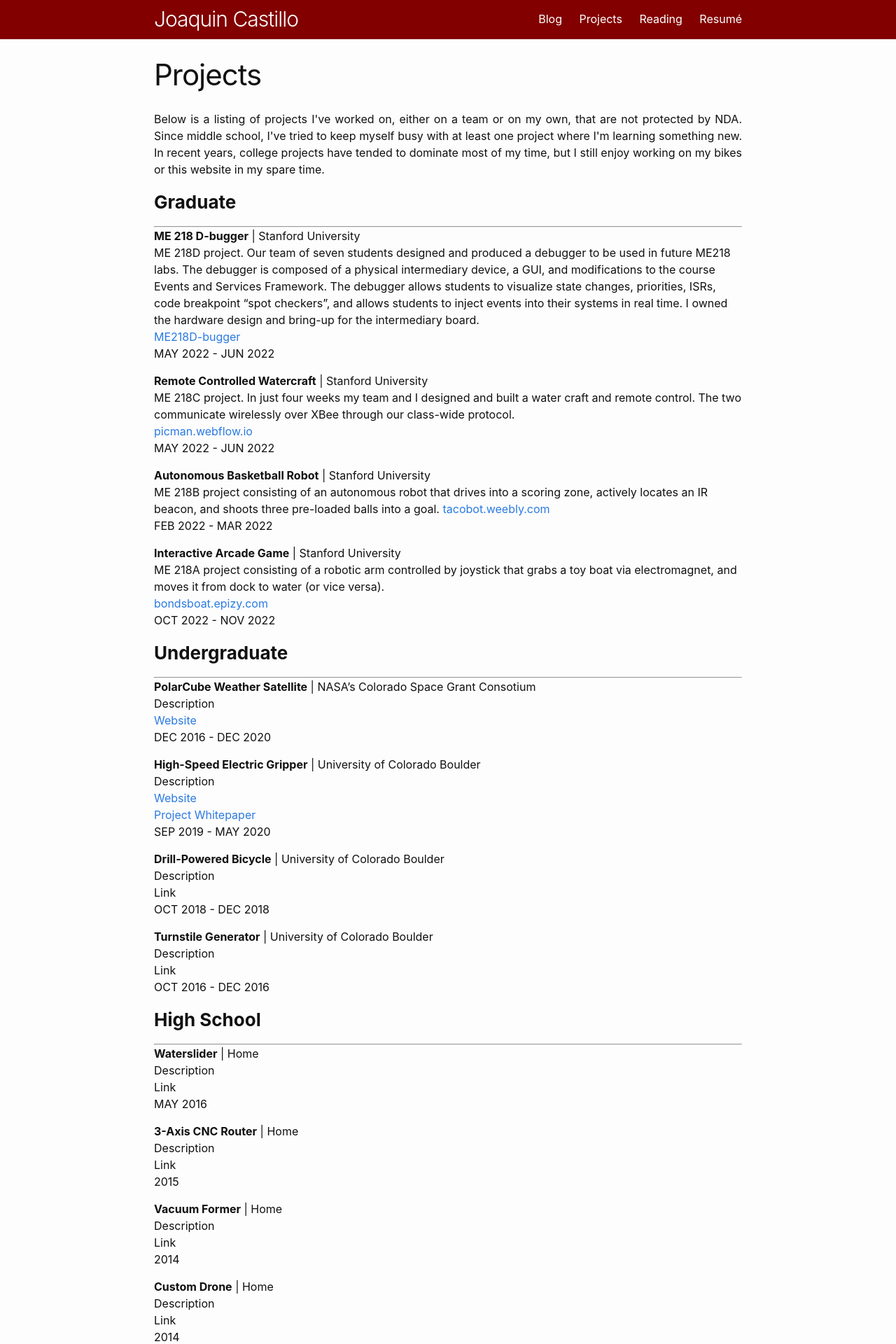
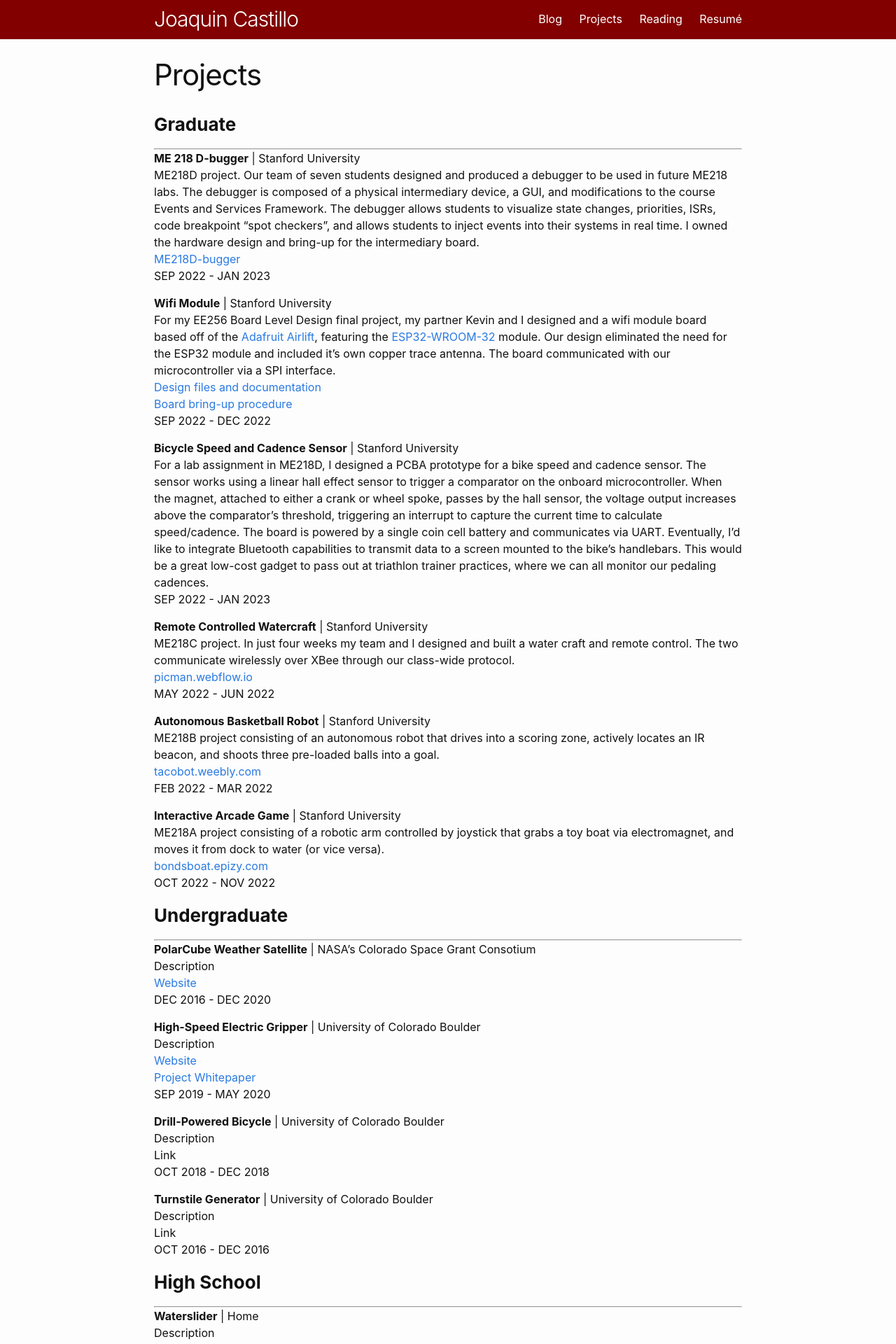
Before and after one commit to joaquin-castillo/joaquin-castillo.github.io, a Jekyll site: the page built from projects.md, in a window 1280 px wide. Shown: the top 1920 px of the page at 70% size. Built offline with Jekyll 4.4.1, drawn with Linux system fonts in a browser that asks for light colours.

Commit message:
Update projects, reading, home page, and some text coloring

```diff
--- a/_sass/minima.scss
+++ b/_sass/minima.scss
@@ -13,6 +13,7 @@ $spacing-unit:     30px !default;
 $text-color:       #111 !default;
 $background-color: #fdfdfd !default;
 $brand-color:      #2a7ae2 !default;
+$hover-color:      #F11995 !default;
 
 $grey-color:       #828282 !default;
 $grey-color-light: lighten($grey-color, 40%) !default;
--- a/_sass/minima/_base.scss
+++ b/_sass/minima/_base.scss
@@ -107,11 +107,11 @@ a {
   text-decoration: none;
 
   &:visited {
-    color: darken($brand-color, 15%);
+    color: darken($brand-color, 0%);
   }
 
   &:hover {
-    color: $text-color;
+    color: $hover-color;
     text-decoration: underline;
   }
 
--- a/projects.md
+++ b/projects.md
@@ -4,30 +4,35 @@ title: Projects
 menu: main
 permalink: /projects/
 ---
-
-<p style="text-align: justify">
-Below is a listing of projects I've worked on, either on a team or on my own, that are not protected by NDA. Since middle school, I've tried to keep myself busy with at least one project where I'm learning something new. In recent years, college projects have tended to dominate most of my time, but I still enjoy working on my bikes or this website in my spare time.
-</p>
-
 ### **Graduate**
 ___
 **ME 218 D-bugger** | Stanford University
-ME 218D project. Our team of seven students designed and produced a debugger to be used in future ME218 labs. The debugger is composed of a physical intermediary device, a GUI, and modifications to the course Events and Services Framework. The debugger allows students to visualize state changes, priorities, ISRs, code breakpoint "spot checkers", and allows students to inject events into their systems in real time. I owned the hardware design and bring-up for the intermediary board.
+ME218D project. Our team of seven students designed and produced a debugger to be used in future ME218 labs. The debugger is composed of a physical intermediary device, a GUI, and modifications to the course Events and Services Framework. The debugger allows students to visualize state changes, priorities, ISRs, code breakpoint "spot checkers", and allows students to inject events into their systems in real time. I owned the hardware design and bring-up for the intermediary board.
 [ME218D-bugger](https://github.com/joaquin-castillo/ME218D-bugger)
-MAY 2022 - JUN 2022
+SEP 2022 - JAN 2023
+
+**Wifi Module** | Stanford University
+For my EE256 Board Level Design final project, my partner Kevin and I designed and a wifi module board based off of the [Adafruit Airlift](https://www.adafruit.com/product/4201?gclid=Cj0KCQiA_bieBhDSARIsADU4zLcJ4AEthAIa5Rh03G1QG2o_ekHk3Evyth7sVIhtiNrcc8yb8vrOtn8aAh5QEALw_wcB), featuring the [ESP32-WROOM-32](https://www.espressif.com/sites/default/files/documentation/esp32-wroom-32_datasheet_en.pdf) module. Our design eliminated the need for the ESP32 module and included it's own copper trace antenna. The board communicated with our microcontroller via a SPI interface.
+[Design files and documentation](https://github.com/EE156/kmarx-kmarx-kmarx-joaquin-castillo)
+[Board bring-up procedure](https://github.com/joaquin-castillo/ESP32_WiFi_Bring-Up)
+SEP 2022 - DEC 2022
+
+**Bicycle Speed and Cadence Sensor** | Stanford University
+For a lab assignment in ME218D, I designed a PCBA prototype for a bike speed and cadence sensor. The sensor works using a linear hall effect sensor to trigger a comparator on the onboard microcontroller. When the magnet, attached to either a crank or wheel spoke, passes by the hall sensor, the voltage output increases above the comparator's threshold, triggering an interrupt to capture the current time to calculate speed/cadence. The board is powered by a single coin cell battery and communicates via UART. Eventually, I'd like to integrate Bluetooth capabilities to transmit data to a screen mounted to the bike's handlebars. This would be a great low-cost gadget to pass out at triathlon trainer practices, where we can all monitor our pedaling cadences.
+SEP 2022 - JAN 2023
 
 **Remote Controlled Watercraft** | Stanford University
-ME 218C project. In just four weeks my team and I designed and built a water craft and remote control. The two communicate wirelessly over XBee through our class-wide protocol.
+ME218C project. In just four weeks my team and I designed and built a water craft and remote control. The two communicate wirelessly over XBee through our class-wide protocol.
 [picman.webflow.io](https://picman.webflow.io/)
 MAY 2022 - JUN 2022
 
 **Autonomous Basketball Robot** | Stanford University
-ME 218B project consisting of an autonomous robot that drives into a scoring zone, actively locates an IR beacon, and shoots three pre-loaded balls into a goal.
+ME218B project consisting of an autonomous robot that drives into a scoring zone, actively locates an IR beacon, and shoots three pre-loaded balls into a goal.
 [tacobot.weebly.com](https://tacobot.weebly.com/)
 FEB 2022 - MAR 2022
 
 **Interactive Arcade Game** | Stanford University
-ME 218A project consisting of a robotic arm controlled by joystick that grabs a toy boat via electromagnet, and moves it from dock to water (or vice versa).
+ME218A project consisting of a robotic arm controlled by joystick that grabs a toy boat via electromagnet, and moves it from dock to water (or vice versa).
 [bondsboat.epizy.com](https://bondsboat.epizy.com/)
 OCT 2022 - NOV 2022
 
```
Also changed, not shown: index.md (+7 -4 lines), README.md.
